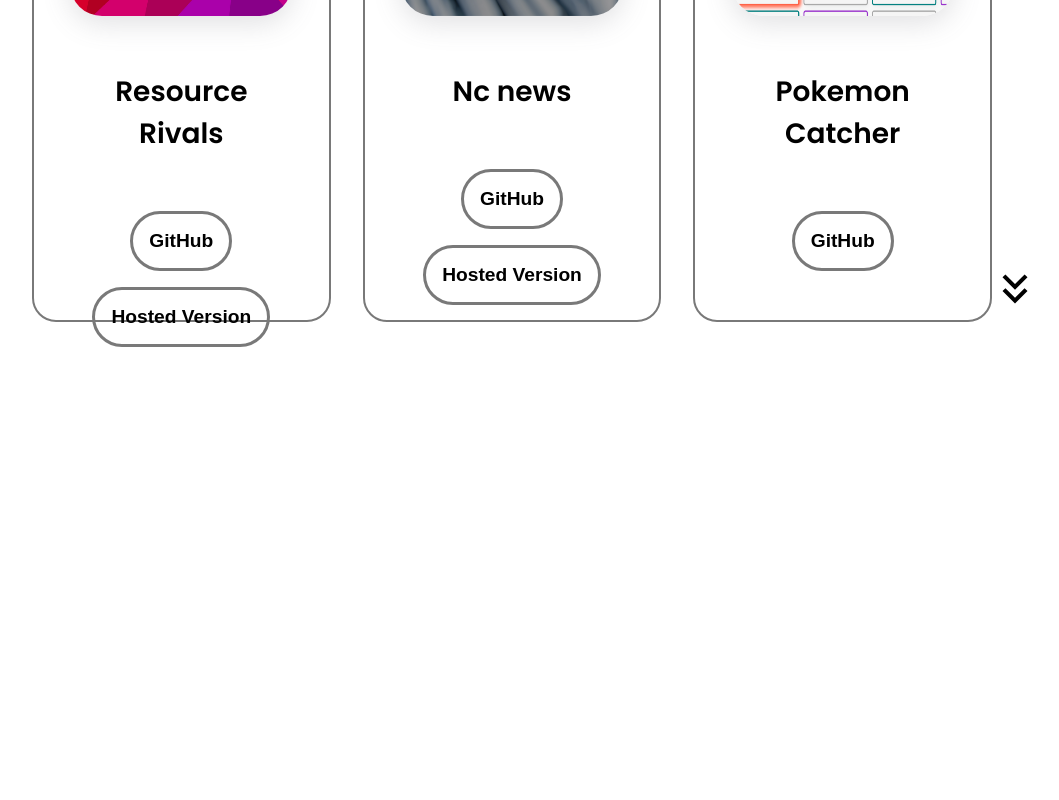
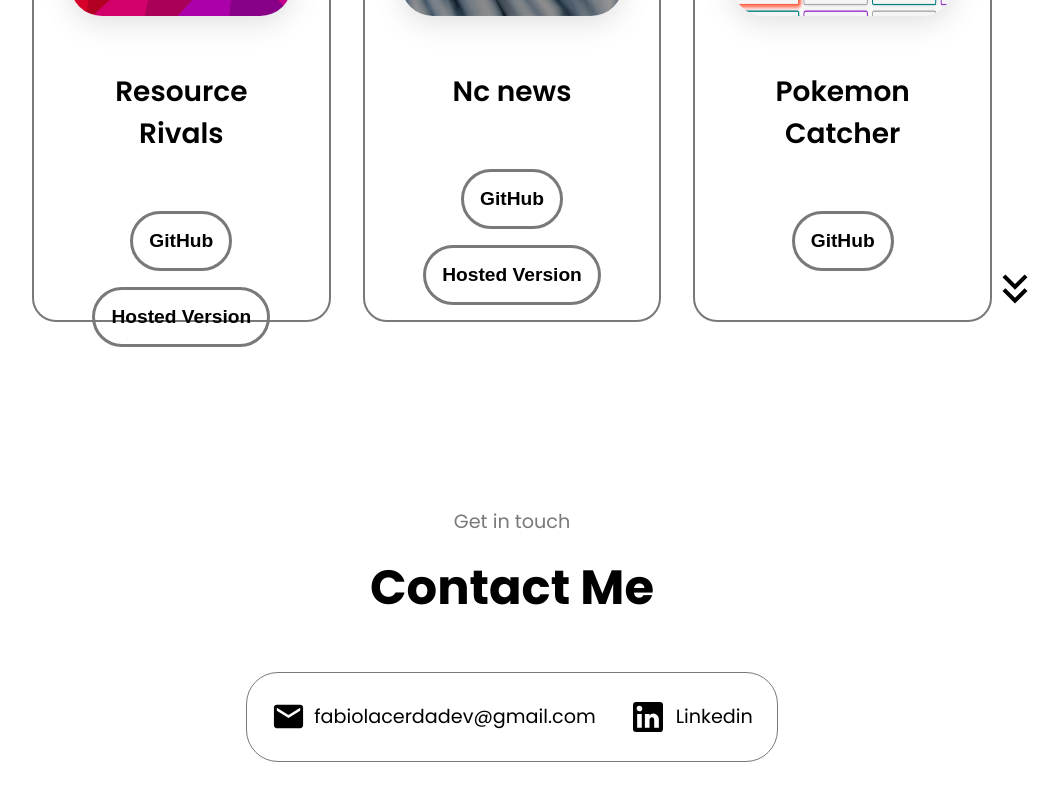
Before and after one commit to fabiodplacerda/fabio-portofolio, a React (Vite) app: page / in a window 1280 px wide. Shown: the part 2927-3727 px from the top of the page, without its empty margins (128-1187 px from the left). Before the commit the page ends 3282 px from the top, so only its background shows below. Built offline with nearby package versions, Linux system fonts and the light colour scheme.

Commit message:
contact section

```diff
--- a/src/App.jsx
+++ b/src/App.jsx
@@ -3,6 +3,7 @@
 import About from './About';
 import Experience from './Experience';
 import Projects from './projects';
+import Contact from './Contact';
 
 function App() {
   return (
@@ -12,6 +13,7 @@
       <About />
       <Experience />
       <Projects />
+      <Contact />
     </>
   );
 }
--- /dev/null
+++ b/src/Contact.jsx
@@ -0,0 +1,34 @@
+import EmailIcon from '@mui/icons-material/Email';
+import LinkedInIcon from '@mui/icons-material/LinkedIn';
+
+const Contact = () => {
+  return (
+    <section id="contact">
+      <p className="p1">Get in touch</p>
+      <h2>Contact Me</h2>
+      <div className="contact-main-container">
+        <div className="contact-info-container">
+          <EmailIcon sx={{ fontSize: 35 }} />
+          <p>
+            <a href="mailto:fabiolacerdadev@gmail.com">
+              fabiolacerdadev@gmail.com
+            </a>
+          </p>
+        </div>
+        <div className="contact-info-container">
+          <LinkedInIcon sx={{ fontSize: 40 }} />
+          <p>
+            <a
+              href="https://www.linkedin.com/in/fabiolacerda96/"
+              target="_blank"
+            >
+              Linkedin
+            </a>
+          </p>
+        </div>
+      </div>
+    </section>
+  );
+};
+
+export default Contact;
--- a/src/index.css
+++ b/src/index.css
@@ -341,6 +341,33 @@
   border-color: rgb(163, 163, 163);
 }
 
-.underdev-text {
-  color: #797979;
+/* CONTACT SECTION */
+
+#contact {
+  display: flex;
+  justify-content: center;
+  flex-direction: column;
+  height: 70vh;
 }
+
+.contact-main-container {
+  display: flex;
+  justify-content: center;
+  border-radius: 2rem;
+  border: #797979 0.1rem solid;
+  background-color: #fff;
+  margin: 2rem auto;
+  padding: 0.5rem;
+}
+
+.contact-info-container {
+  display: flex;
+  align-items: center;
+  justify-content: center;
+  gap: 0.5rem;
+  margin: 1rem;
+}
+
+.contact-info-container p {
+  font-size: larger;
+}
```
